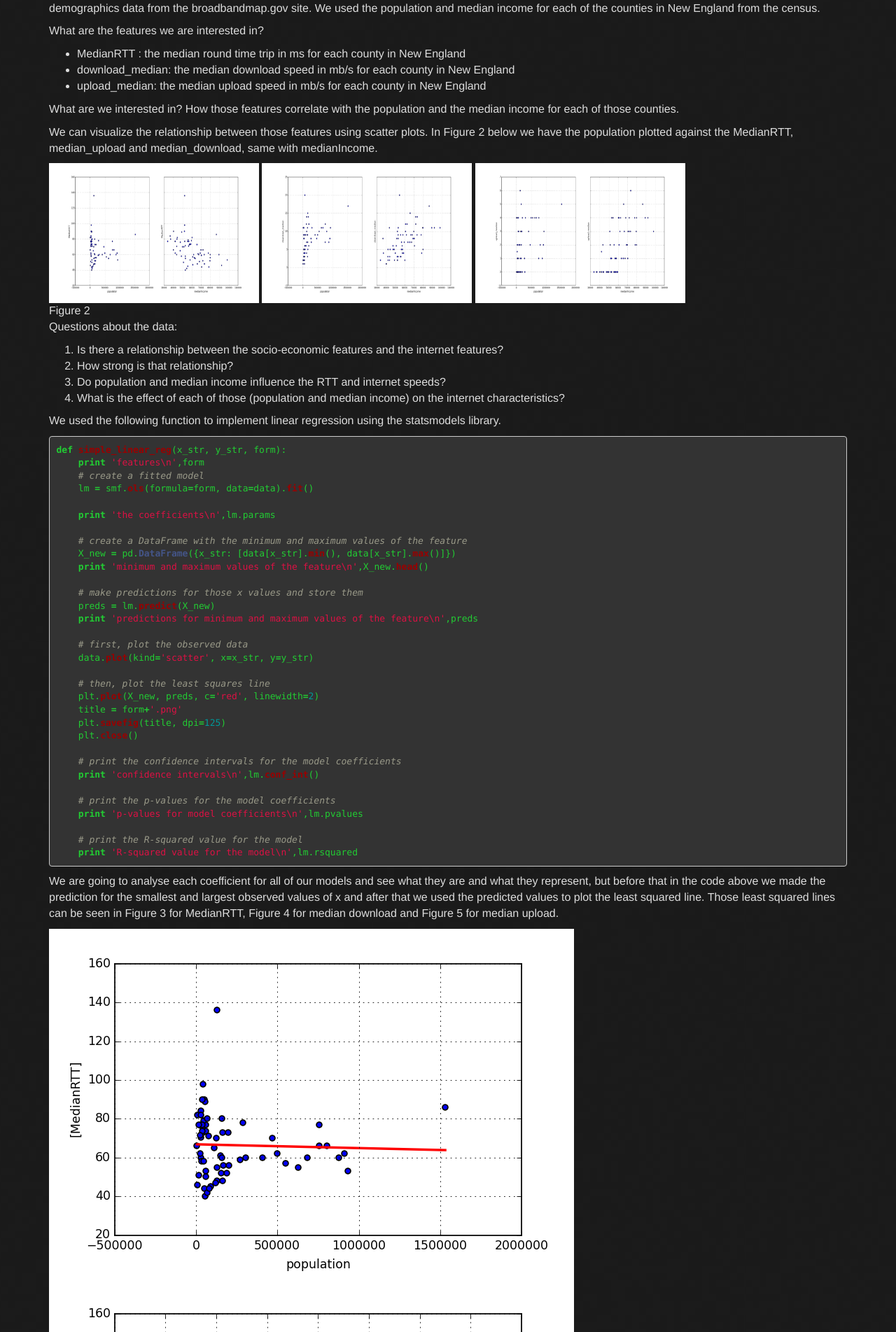
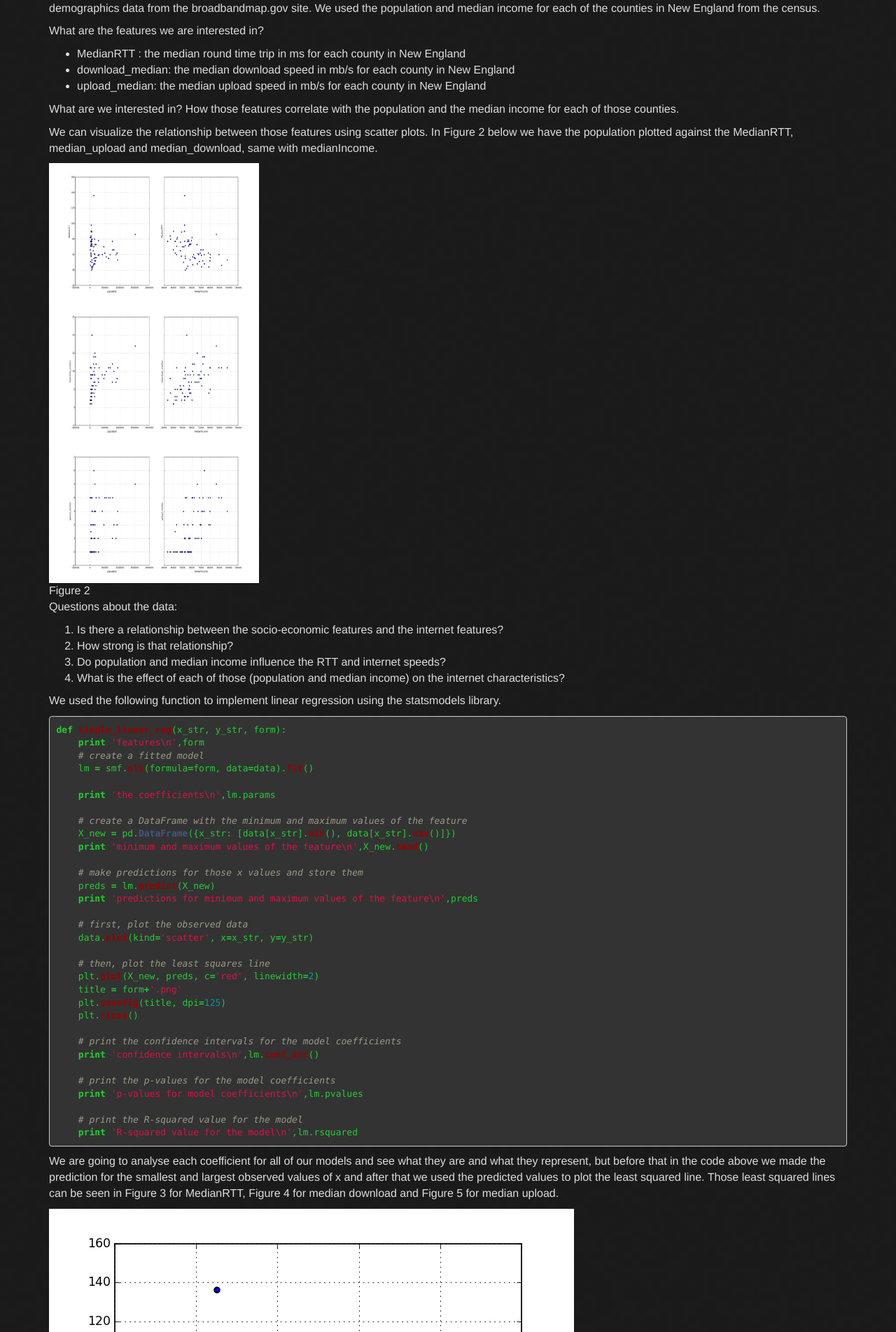
Before and after one commit to elf11/elf11.github.io, a Jekyll site: the page built from _posts/2015-08-24-Linear-Regression.md, in a window 1280 px wide. Shown: the part 1212-3115 px from the top of the page at 70% size. Built offline with Jekyll 4.4.1, drawn with Linux system fonts in a browser that asks for light colours; nearby versions of some CDN libraries; comment, search, counter and statistics services are not loaded.

```diff
--- a/_posts/2015-08-24-Linear-Regression.md
+++ b/_posts/2015-08-24-Linear-Regression.md
@@ -62,9 +62,13 @@ What are we interested in? How those features correlate with the population and
 
 We can visualize the relationship between those features using scatter plots. In Figure 2 below we have the population plotted against the MedianRTT, median_upload and median_download, same with medianIncome.
 
-<figure class="third">
+<figure>
 	<a href="/images/Relationship_feature_MedianRTT.png"><img src="/images/Relationship_feature_MedianRTT.png" alt="" width="300" height="200"></a>
+</figure>
+<figure>
 	<a href="/images/Relationship_feature_download.png"><img src="/images/Relationship_feature_download.png" alt="" width="300" height="200"></a>
+</figure>
+<figure>
 	<a href="/images/Relationship_feature_upload.png"><img src="/images/Relationship_feature_upload.png" alt="" width="300" height="200"></a>
 	<figcaption style="align: center;">Figure 2 </figcaption>
 </figure>
```
Also changed, not shown: _posts/2017-02-15-hadoop-install-guide.md (+2 -2 lines).
